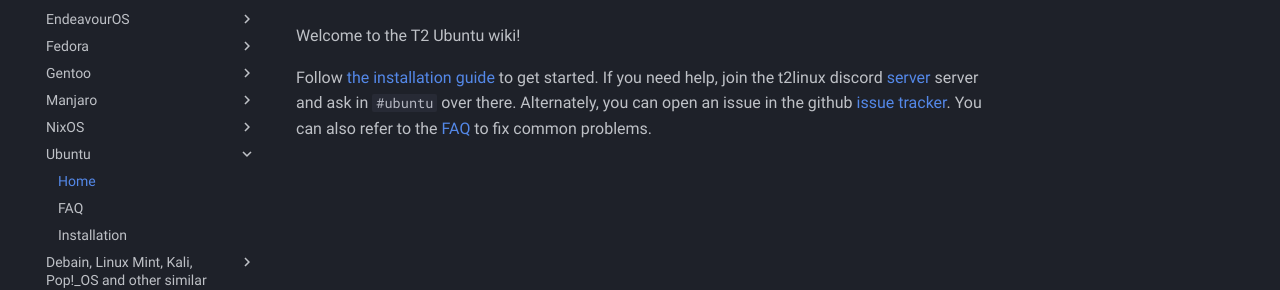
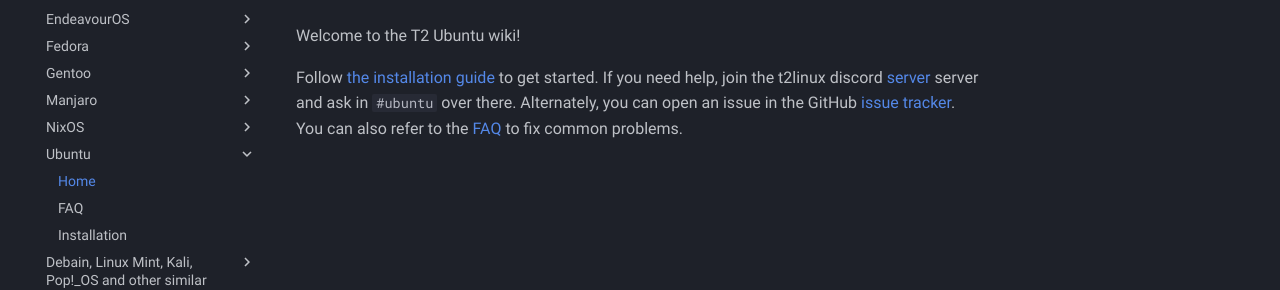
Before and after one commit to t2linux/wiki, an MkDocs documentation site: the page built from docs/distributions/ubuntu/home.md, in a window 1280 px wide. Shown: the part 267-557 px from the top of the page. Built offline with MkDocs 1.6.1 and Material for MkDocs 9.7.7, drawn with Linux system fonts in a browser that asks for light colours; comment, search, counter and statistics services are not loaded; part of the change alters nothing that is shown.

```diff
--- a/docs/distributions/ubuntu/home.md
+++ b/docs/distributions/ubuntu/home.md
@@ -1,3 +1,3 @@
 Welcome to the T2 Ubuntu wiki!
 
-Follow [the installation guide](https://wiki.t2linux.org/distributions/ubuntu//installation/) to get started. If you need help, join the t2linux discord [server](https://discord.com/invite/68MRhQu) server and ask in `#ubuntu` over there. Alternately, you can open an issue in the github [issue tracker](https://github.com/t2linux/wiki/issues). You can also refer to the [FAQ](https://wiki.t2linux.org/distributions/ubuntu/faq/) to fix common problems.
+Follow [the installation guide](https://wiki.t2linux.org/distributions/ubuntu//installation/) to get started. If you need help, join the t2linux discord [server](https://discord.com/invite/68MRhQu) server and ask in `#ubuntu` over there. Alternately, you can open an issue in the GitHub [issue tracker](https://github.com/t2linux/T2-Ubuntu-Kernel/issues). You can also refer to the [FAQ](https://wiki.t2linux.org/distributions/ubuntu/faq/) to fix common problems.
```
